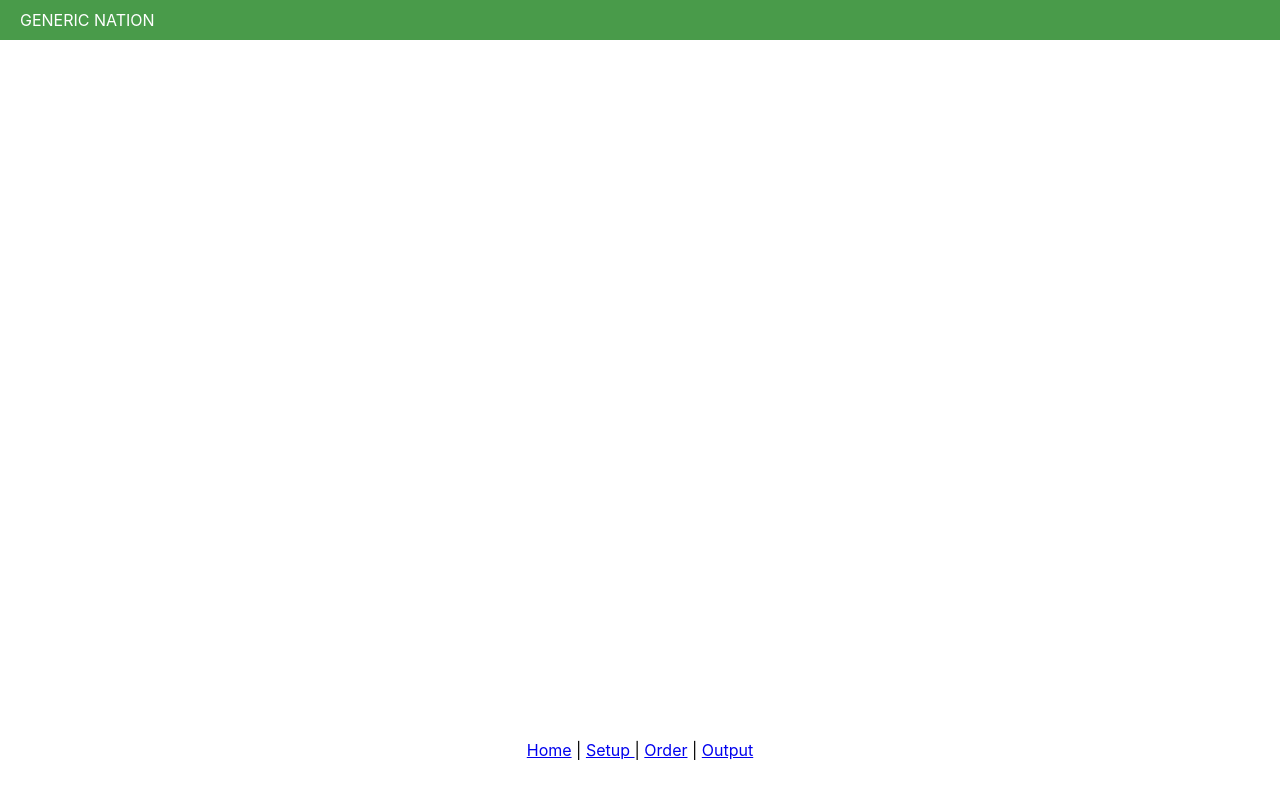
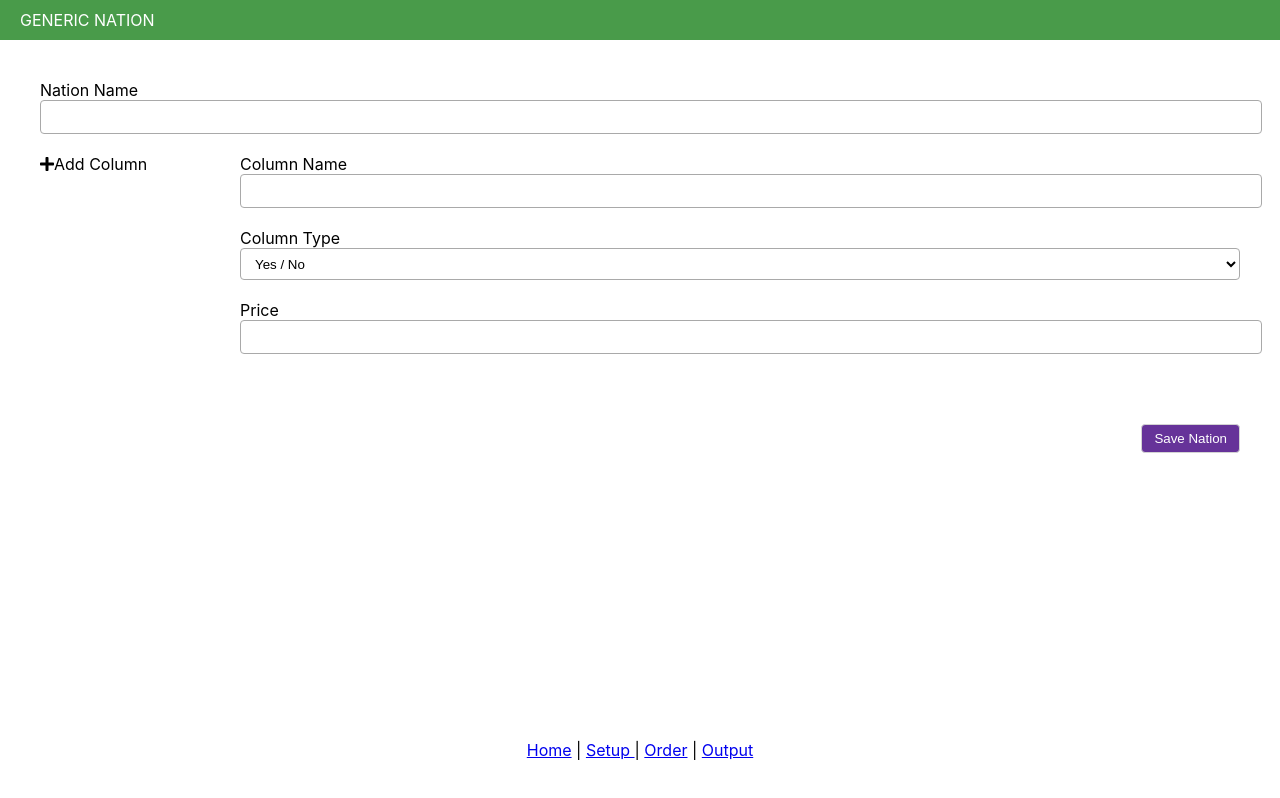
Before and after one commit to papadp/generic_nation, a React (Create React App) app in the folder frontend/: page /setup/new in a window 1280 px wide. Built offline with nearby package versions, Linux system fonts and the light colour scheme.

Commit message:
add nation

```diff
--- a/frontend/src/App.js
+++ b/frontend/src/App.js
@@ -14,7 +14,7 @@ function App() {
         <header>GENERIC NATION</header>
       <Router>
         <NationSelection path="/" />
-        <Setup path="setup" />
+        <Setup path="setup/:nationId" />
         <Order path="order" />
         <Output path="output" />
       </Router>
--- a/frontend/src/routes/Setup/index.js
+++ b/frontend/src/routes/Setup/index.js
@@ -1,27 +1,58 @@
-import React, { useState } from 'react'
+import React, { useState, useEffect } from 'react'
 import _ from 'lodash'
 import classNames from 'classnames'
+import { navigate } from "@reach/router"
 import { FontAwesomeIcon } from '@fortawesome/react-fontawesome'
 import { faPlus } from '@fortawesome/free-solid-svg-icons'
 import { COLUMN_TYPE } from '../../consts'
 import { updateInArray } from '../../utils'
 import ColumnEditor from './ColumnEditor'
 import './Setup.scss'
+import axios from "axios";
 
-export default () => {
+export default ({ nationId }) => {
+    const isNewNation = nationId === 'new'
     const [nationName, setNationName] = useState('')
     const [selectedColumnIndex, setSelectedColumnIndex] = useState(0)
-    const [columns, setColumns] = useState([
-        { type: COLUMN_TYPE.BOOL, price: 50, name: 'Main Hamin' },
-        { type: COLUMN_TYPE.INT, price: 10, name: 'Side Hamin' },
-        { type: COLUMN_TYPE.MULTI, name: 'Last Hamin', options: [
-                { name: 'Of', price: 42 },
-                { name: 'Shnitzel', price: 44 },
-        ] },
-    ])
+    const [columns, setColumns] = useState([])
 
-    const save = () => {
+    useEffect(() => {
+        if (isNewNation) return
+        try {
+            const fetchData = async () => {
+                const result = await axios(
+                    `http://127.0.0.1:5000/api/nations/${nationId}`,
+                )
 
+                const nation = result.data
+                setNationName(nation.name)
+                setColumns(nation.columns)
+            }
+            fetchData()
+        } catch (error) {
+            console.error(error)
+        }
+    }, [])
+
+    const save = async () => {
+        const data = { name: nationName, columns }
+        const payload = isNewNation ? {
+            method: 'post',
+            url: 'http://127.0.0.1:5000/api/nations',
+            data,
+            dataType: 'json',
+        } : {
+            method: 'put',
+            url: `http://127.0.0.1:5000/api/nations/${nationId}`,
+            data,
+            dataType: 'json',
+        }
+        try {
+            await axios(payload)
+            navigate('/')
+        } catch (error) {
+            console.error(error)
+        }
     }
 
     const updateColumn = (update) => {
```
